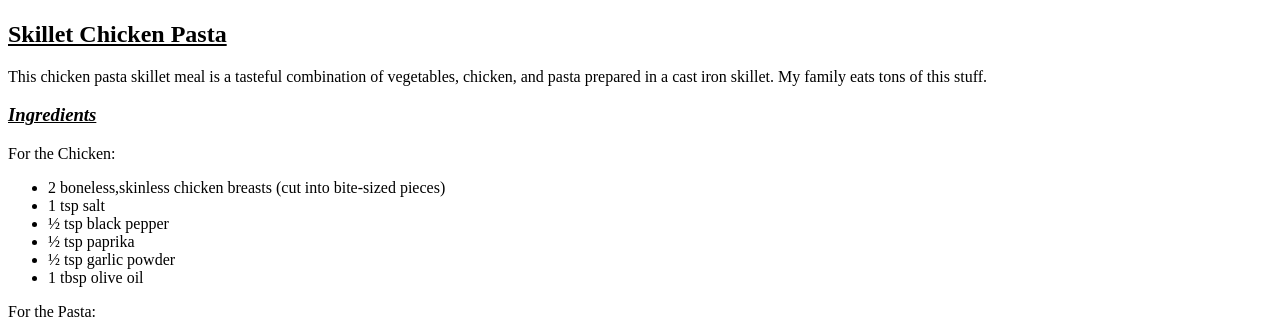
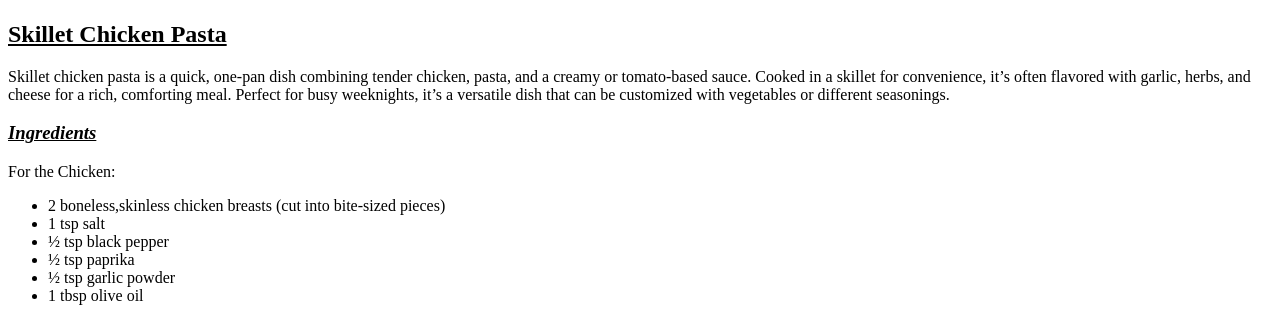
Before and after one commit to NaneuTed/odin-recipes, a plain HTML site: page recipes/skilletchickenpasta.html in a window 1280 px wide. Shown: the part 401-719 px from the top of the page. Drawn offline with Linux system fonts and the light colour scheme.

Commit message:
Fix text and paragraphs

```diff
--- a/recipes/skilletchickenpasta.html
+++ b/recipes/skilletchickenpasta.html
@@ -11,7 +11,7 @@
     <br>
     <img src="https://imagesvc.meredithcorp.io/v3/mm/image?url=https%3A%2F%2Fimages.media-allrecipes.com%2Fuserphotos%2F7435862.jpg&q=60&c=sc&poi=auto&orient=true&h=512" alt="skilletchickenpasta">
     <h2><u>Skillet Chicken Pasta</u></h2>
-    <p>This chicken pasta skillet meal is a tasteful combination of vegetables, chicken, and pasta prepared in a cast iron skillet. My family eats tons of this stuff.</p>
+    <p>Skillet chicken pasta is a quick, one-pan dish combining tender chicken, pasta, and a creamy or tomato-based sauce. Cooked in a skillet for convenience, it’s often flavored with garlic, herbs, and cheese for a rich, comforting meal. Perfect for busy weeknights, it’s a versatile dish that can be customized with vegetables or different seasonings.</p>
     <h3><u><i>Ingredients</i></u></h3>
         <p>For the Chicken:</p>
         <ul>
```
